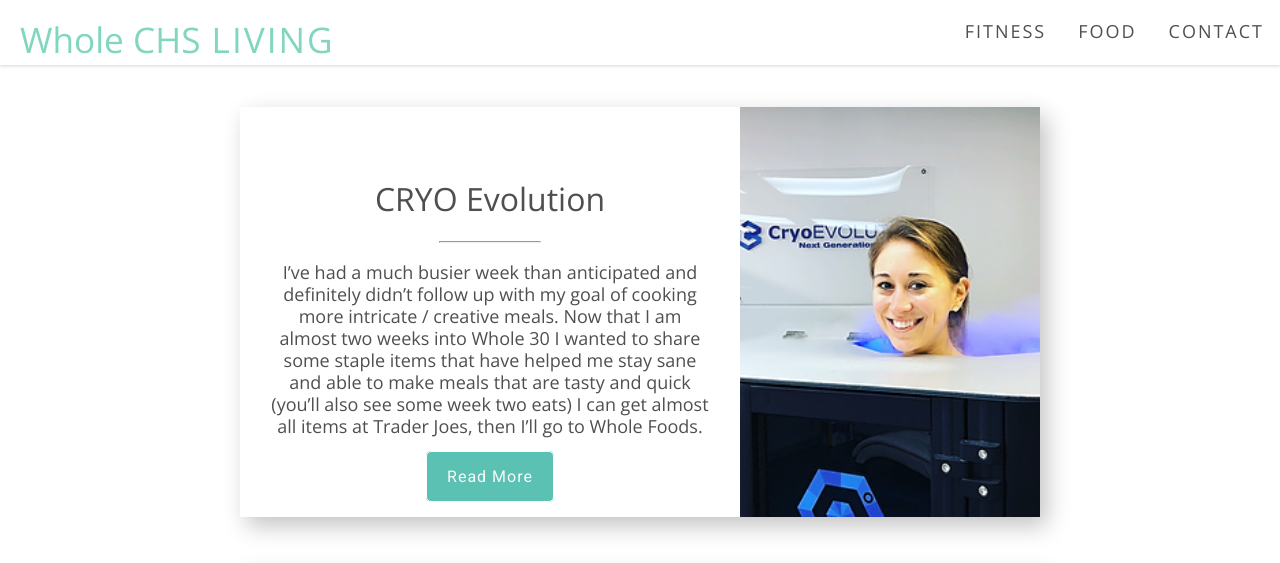
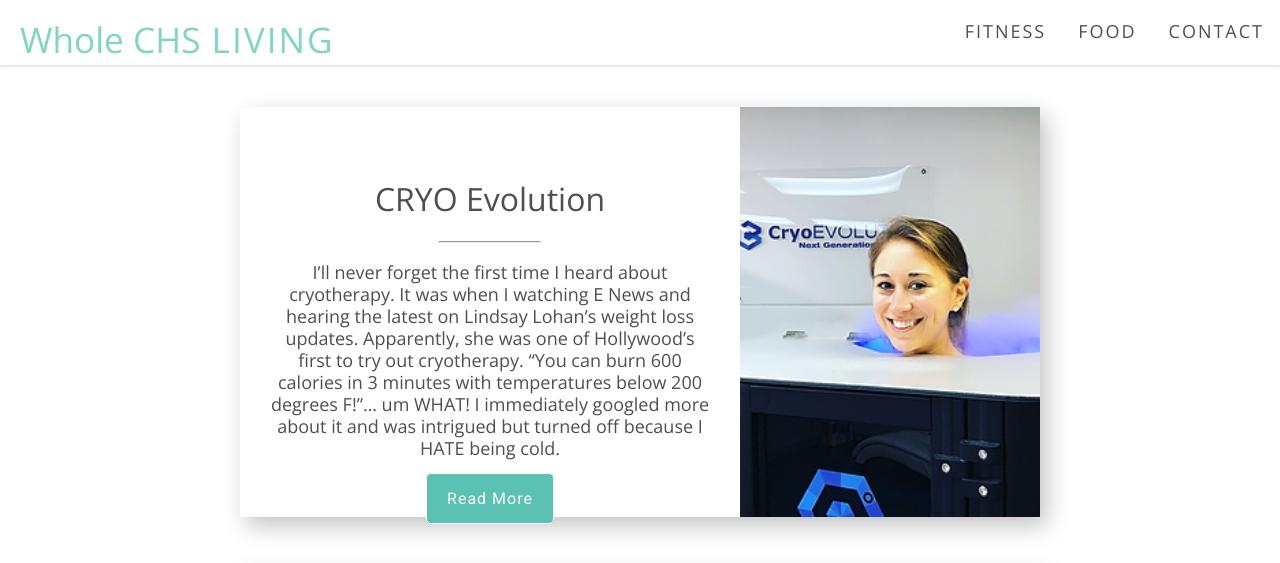
Before and after one commit to dmarooney1105/wholechsliving, a Jekyll site: the page built from index.md, in a window 1280 px wide and 900 px high, scrolled down 626 px, cut to the strip 0-563 px from the top of the window. Built offline with Jekyll 4.4.1, drawn with Linux system fonts in a browser that asks for light colours; nearby versions of some CDN libraries.

Commit message:
Updated '_posts/2018-02-16-cryo-evolution.md' via CloudCannon

```diff
--- a/_posts/2018-02-16-cryo-evolution.md
+++ b/_posts/2018-02-16-cryo-evolution.md
@@ -16,12 +16,7 @@ listed_category:
 theme: fitness
 main_image_path: "/uploads/fran-1.png"
 image-position: top
-excerpt: I’ve had a much busier week than anticipated and definitely didn’t follow
-  up with my goal of cooking more intricate / creative meals. Now that I am almost
-  two weeks into Whole 30 I wanted to share some staple items that have helped me
-  stay sane and able to make meals that are tasty and quick (you’ll also see some
-  week two eats) I can get almost all items at Trader Joes, then I’ll go to Whole
-  Foods.
+excerpt: I’ll never forget the first time I heard about cryotherapy. It was when I watching E News and hearing the latest on Lindsay Lohan’s weight loss updates. Apparently, she was one of Hollywood’s first to try out cryotherapy. “You can burn 600 calories in 3 minutes with temperatures below 200 degrees F!”… um WHAT! I immediately googled more about it and was intrigued but turned off because I HATE being cold.
 ---
 
 ![](/uploads/versions/cryo-3---x----784-183x---.png)
```
